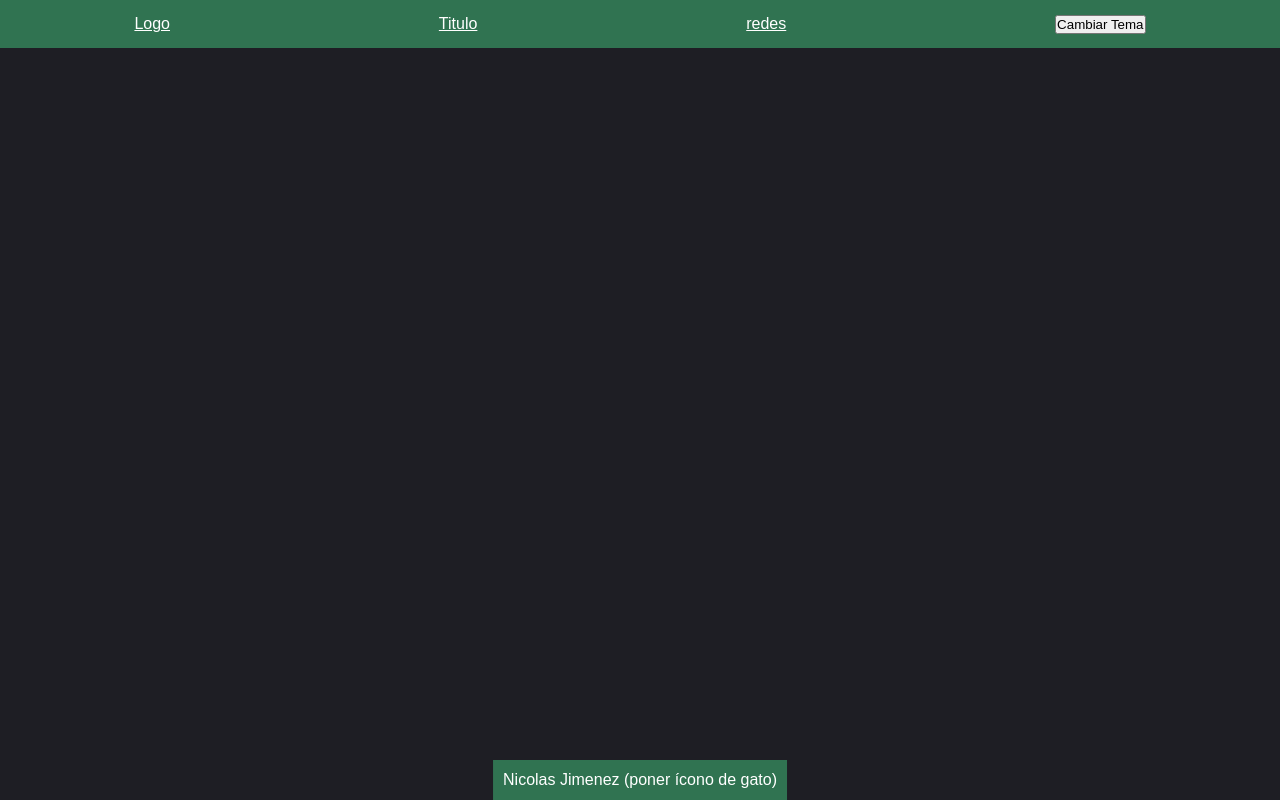
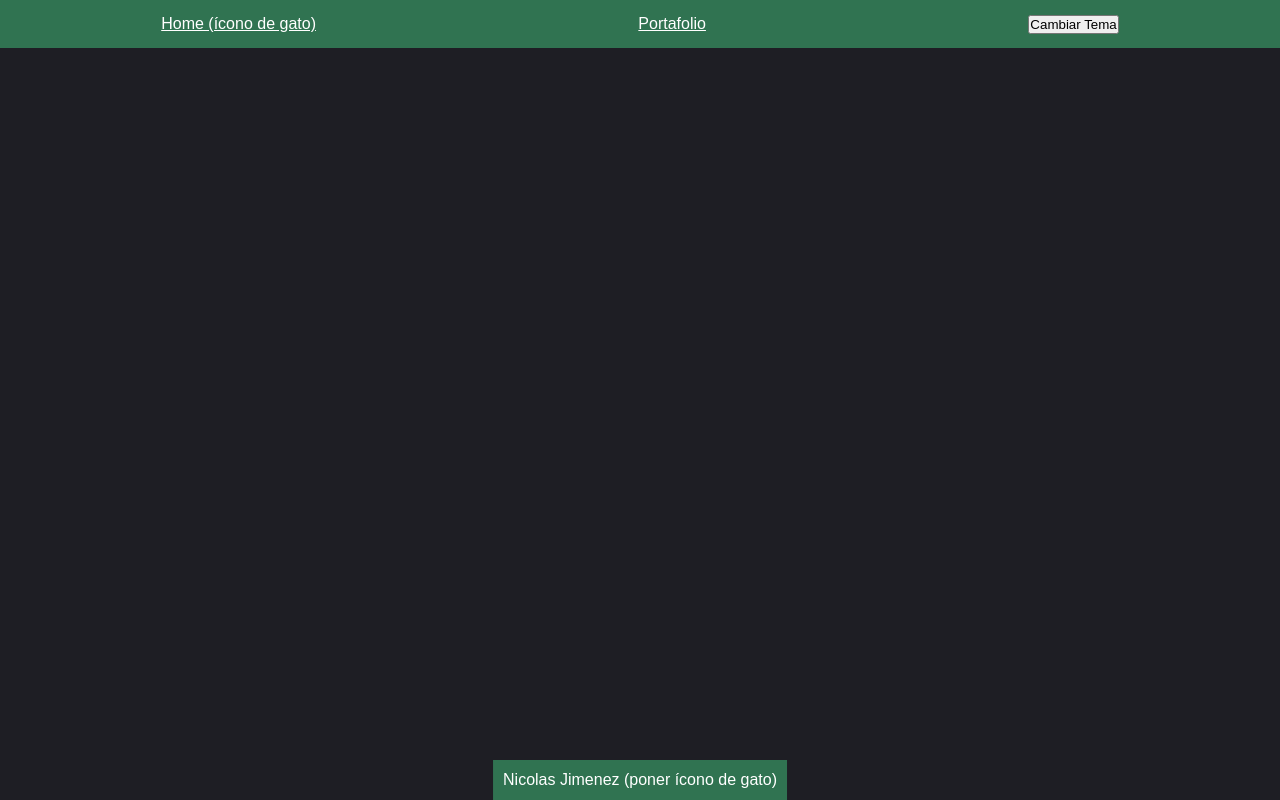
Before and after one commit to NicoJimenez123/portafolio, a Vue app: page / in a window 1280 px wide. Built offline with nearby package versions, Linux system fonts and the light colour scheme.

Commit message:
Cambiado listado y Añadido link a /home

```diff
--- a/src/components/AppTopBar.vue
+++ b/src/components/AppTopBar.vue
@@ -2,13 +2,10 @@
     <nav class="topbar">
 			<ul>
 				<li>
-					<a href="#">Logo</a>
+					<router-link to="/home">Home (ícono de gato)</router-link>
 				</li>
 				<li>
-					<a href="#">Titulo</a>
-				</li>
-				<li>
-					<a href="#">redes</a>
+					<a href="#">Portafolio</a>
 				</li>
 				<li>
 					<button id="toggle-theme">Cambiar Tema</button>
```
